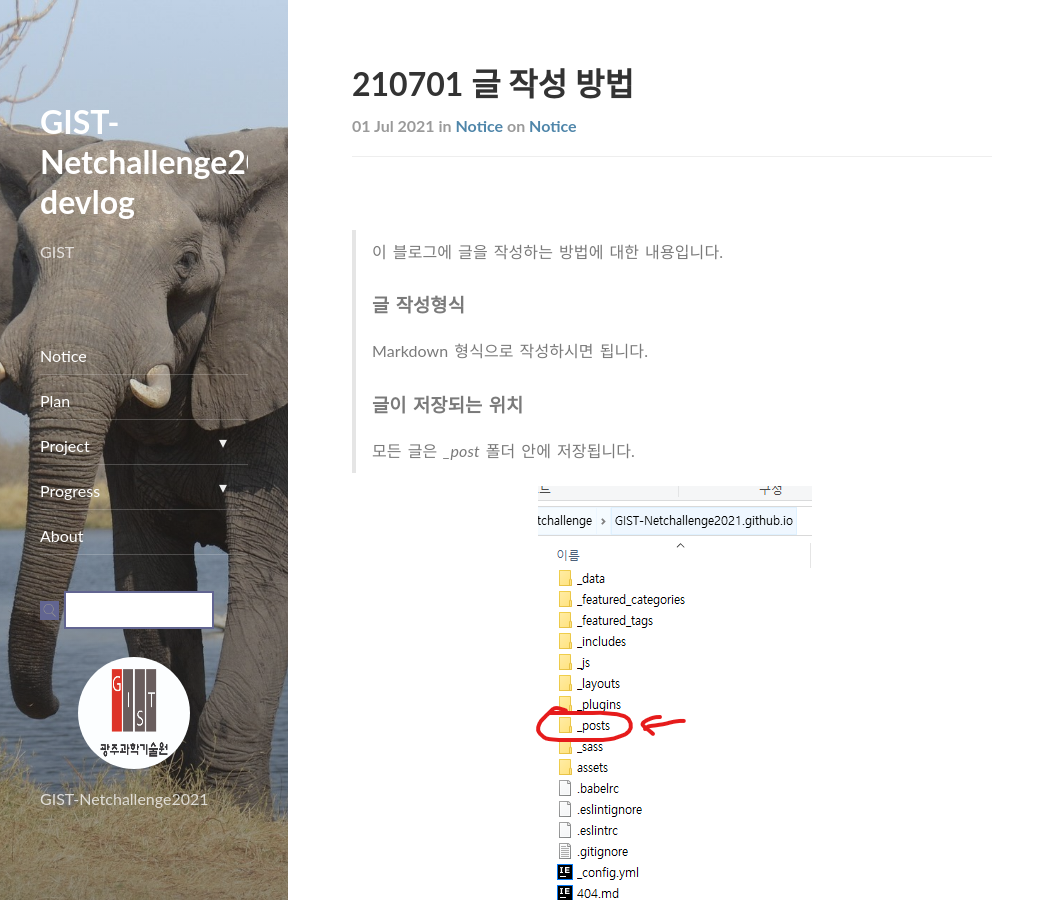
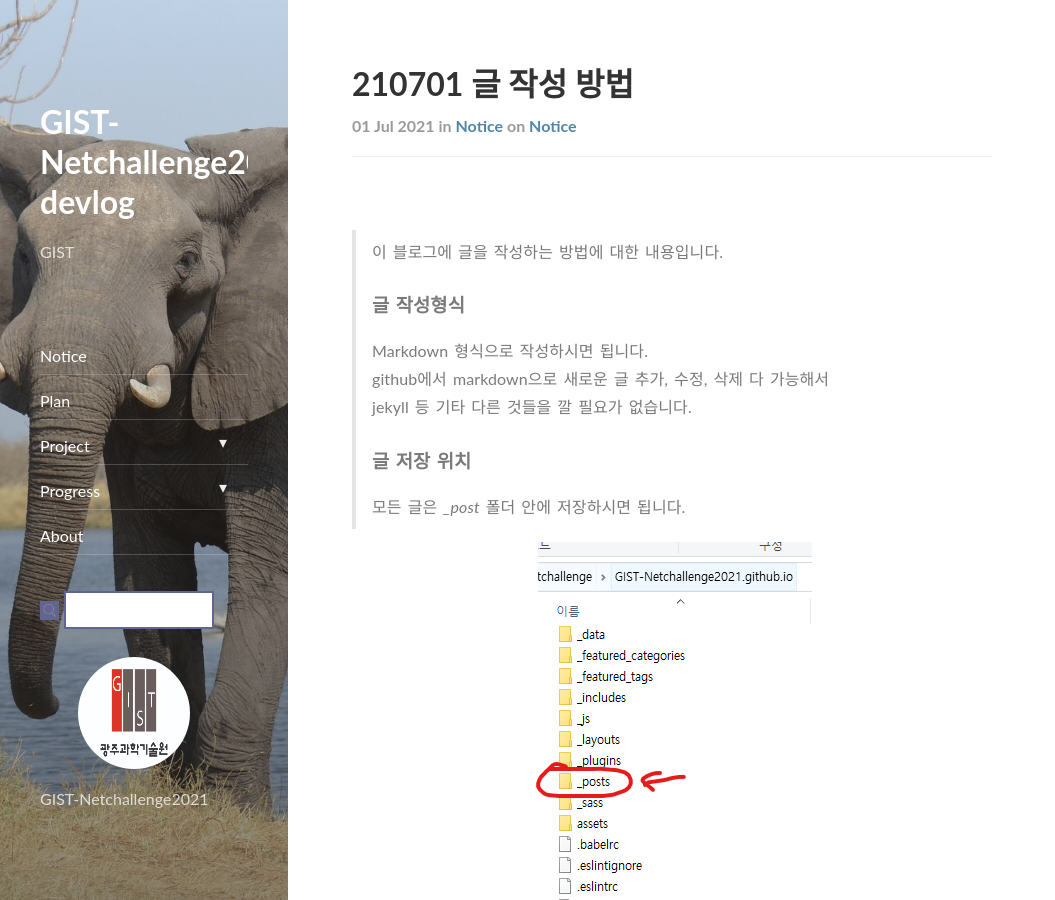
Before and after one commit to persona0102/GIST-Netchallenge2021.github.io, a Jekyll site: the page built from _posts/2021-07-01-notice-how to post.markdown, in a window 1280 px wide and 900 px high. Shown: the whole window, without its empty margins (0-1055 px from the left). Built offline with Jekyll 4.4.1, drawn with Linux system fonts in a browser that asks for light colours; nearby versions of some CDN libraries; comment, search, counter and statistics services are not loaded.

Commit message:
Update 2021-07-01-notice-how to post.markdown

```diff
--- a/_posts/2021-07-01-notice-how to post.markdown
+++ b/_posts/2021-07-01-notice-how to post.markdown
@@ -11,9 +11,11 @@ header-img:
 
 > 이 블로그에 글을 작성하는 방법에 대한 내용입니다.
 ### 글 작성형식
-Markdown 형식으로 작성하시면 됩니다.
-### 글이 저장되는 위치
-모든 글은 __post_ 폴더 안에 저장됩니다.
+Markdown 형식으로 작성하시면 됩니다. <br>
+github에서 markdown으로 새로운 글 추가, 수정, 삭제 다 가능해서 <br>
+jekyll 등 기타 다른 것들을 깔 필요가 없습니다. <br>
+### 글 저장 위치
+모든 글은 __post_ 폴더 안에 저장하시면 됩니다.
 
 ![표지](https://gist-netchallenge2021.github.io/assets/img/notice/post.png)
 
```
